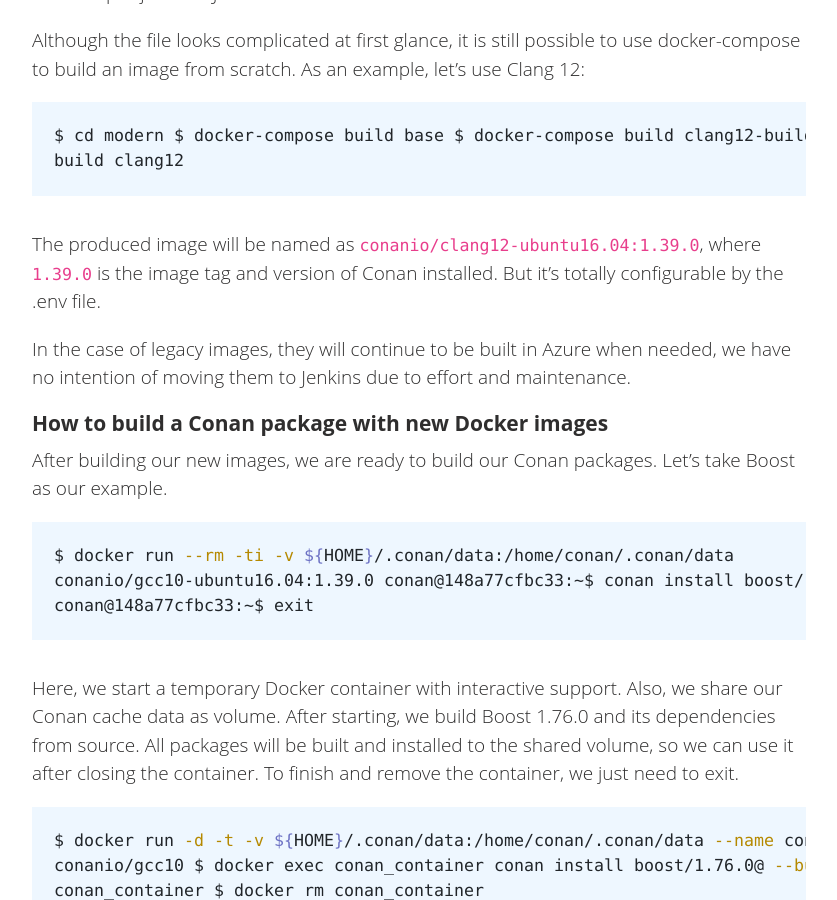
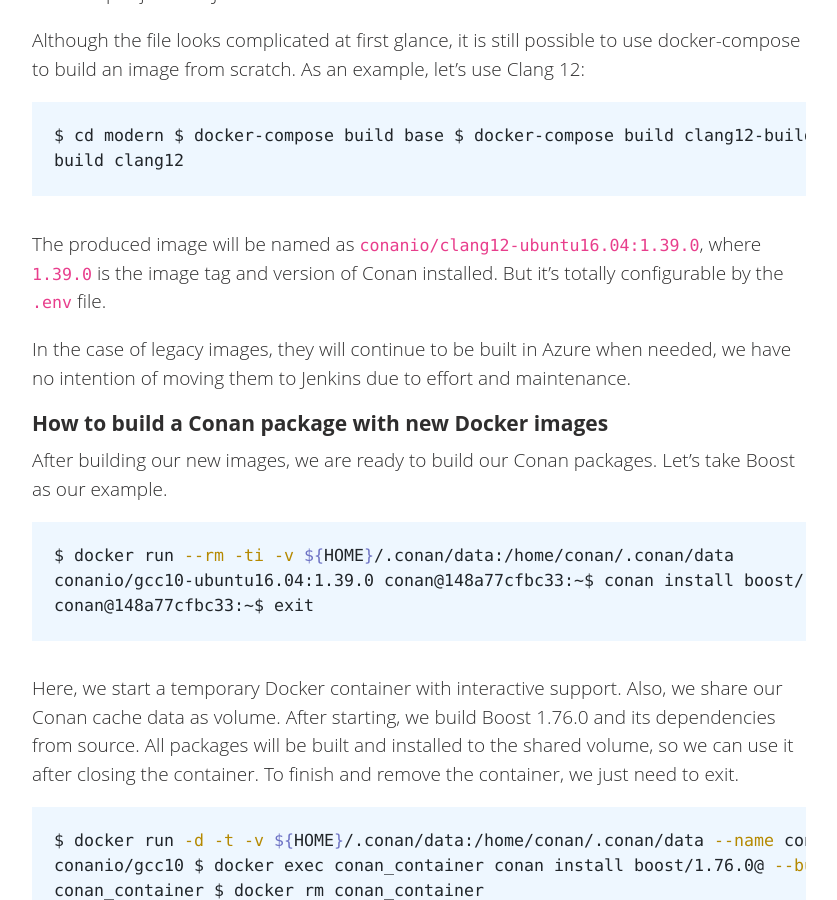
Before and after one commit to conan-io/conan-io.github.io, a Jekyll site: the page built from _posts/2021-08-09-Modern-docker-images.markdown, in a window 1280 px wide and 900 px high, scrolled down 10059 px. Shown: the whole window, without its empty margins (20-857 px from the left). Built offline with Jekyll 4.4.1, drawn with Linux system fonts in a browser that asks for light colours; comment, search, counter and statistics services are not loaded.

```diff
--- a/_posts/2021-08-09-Modern-docker-images.markdown
+++ b/_posts/2021-08-09-Modern-docker-images.markdown
@@ -408,7 +408,7 @@ build clang12
 {% endhighlight %}
 
 The produced image will be named as ``conanio/clang12-ubuntu16.04:1.39.0``, where ``1.39.0``
-is the image tag and version of Conan installed. But it's totally configurable by the .env file.
+is the image tag and version of Conan installed. But it's totally configurable by the ``.env`` file.
 
 In the case of legacy images, they will continue to be built in Azure when needed, we have no
 intention of moving them to Jenkins due to effort and maintenance.
```
